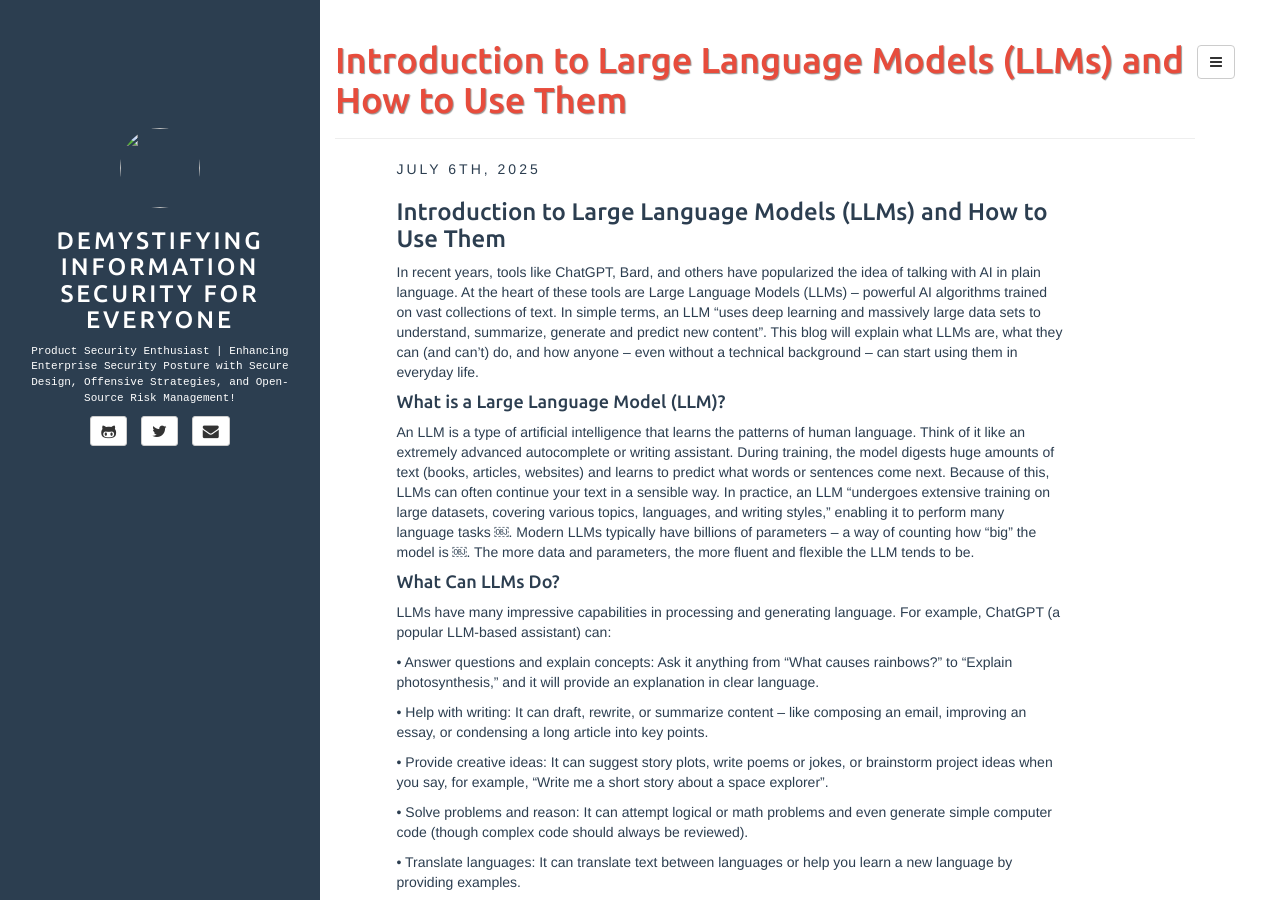
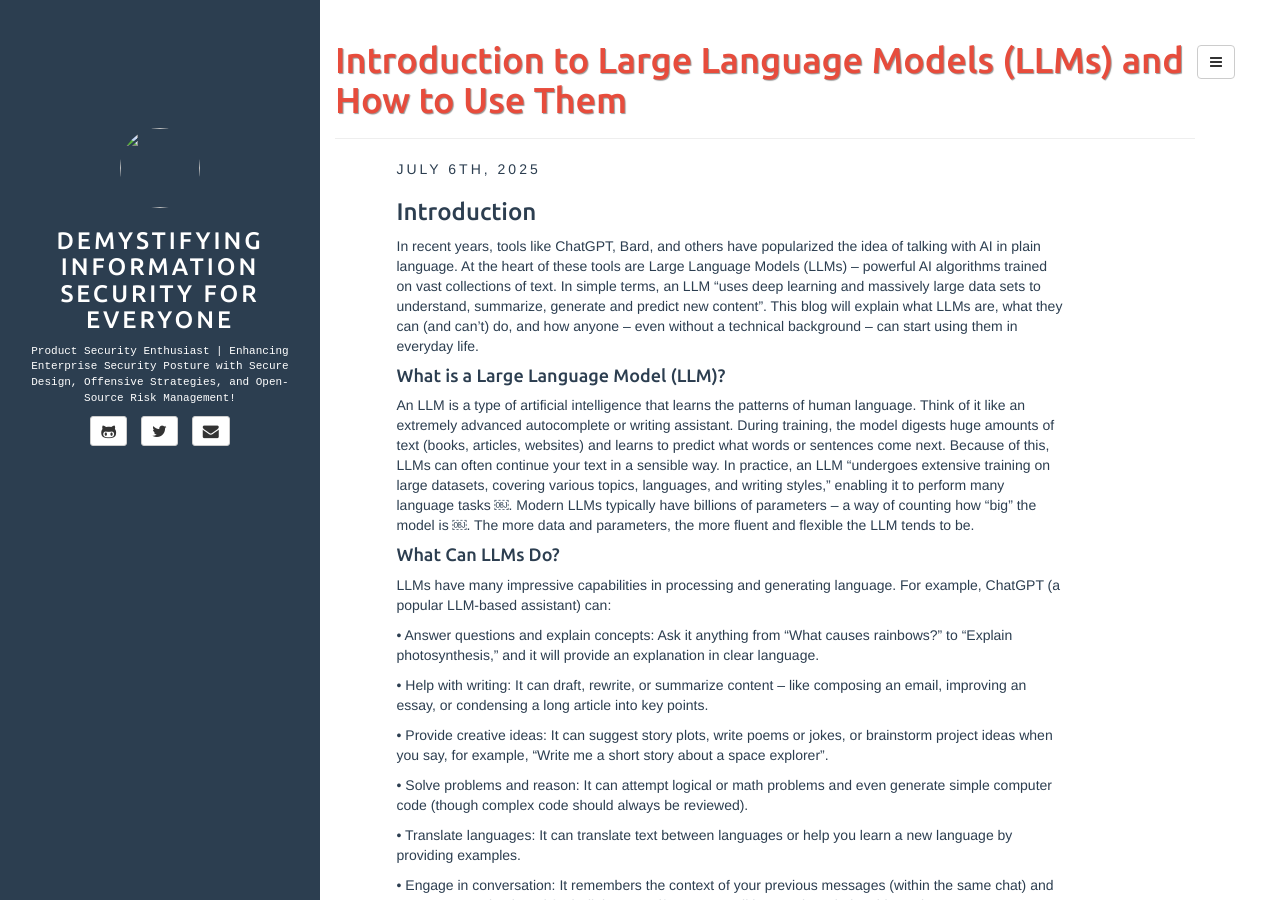
Before and after one commit to homkafle/homkafle.github.io, a Jekyll site: the page built from docs/_posts/2025-07-06-Intro2LLM.md, in a window 1280 px wide and 900 px high. Built offline with Jekyll 4.4.1, drawn with Linux system fonts in a browser that asks for light colours.

Commit message:
Intro2LLM_updated

```diff
--- a/docs/_posts/2025-07-06-Intro2LLM.md
+++ b/docs/_posts/2025-07-06-Intro2LLM.md
@@ -8,7 +8,7 @@ description: A comprehensive guide for beginners exploring Large Language Models
 comments: false
 ---
 
-### Introduction to Large Language Models (LLMs) and How to Use Them
+### Introduction
 
 In recent years, tools like ChatGPT, Bard, and others have popularized the idea of talking with AI in plain language. At the heart of these tools are Large Language Models (LLMs) – powerful AI algorithms trained on vast collections of text. In simple terms, an LLM “uses deep learning and massively large data sets to understand, summarize, generate and predict new content”. This blog will explain what LLMs are, what they can (and can’t) do, and how anyone – even without a technical background – can start using them in everyday life.
 
```
